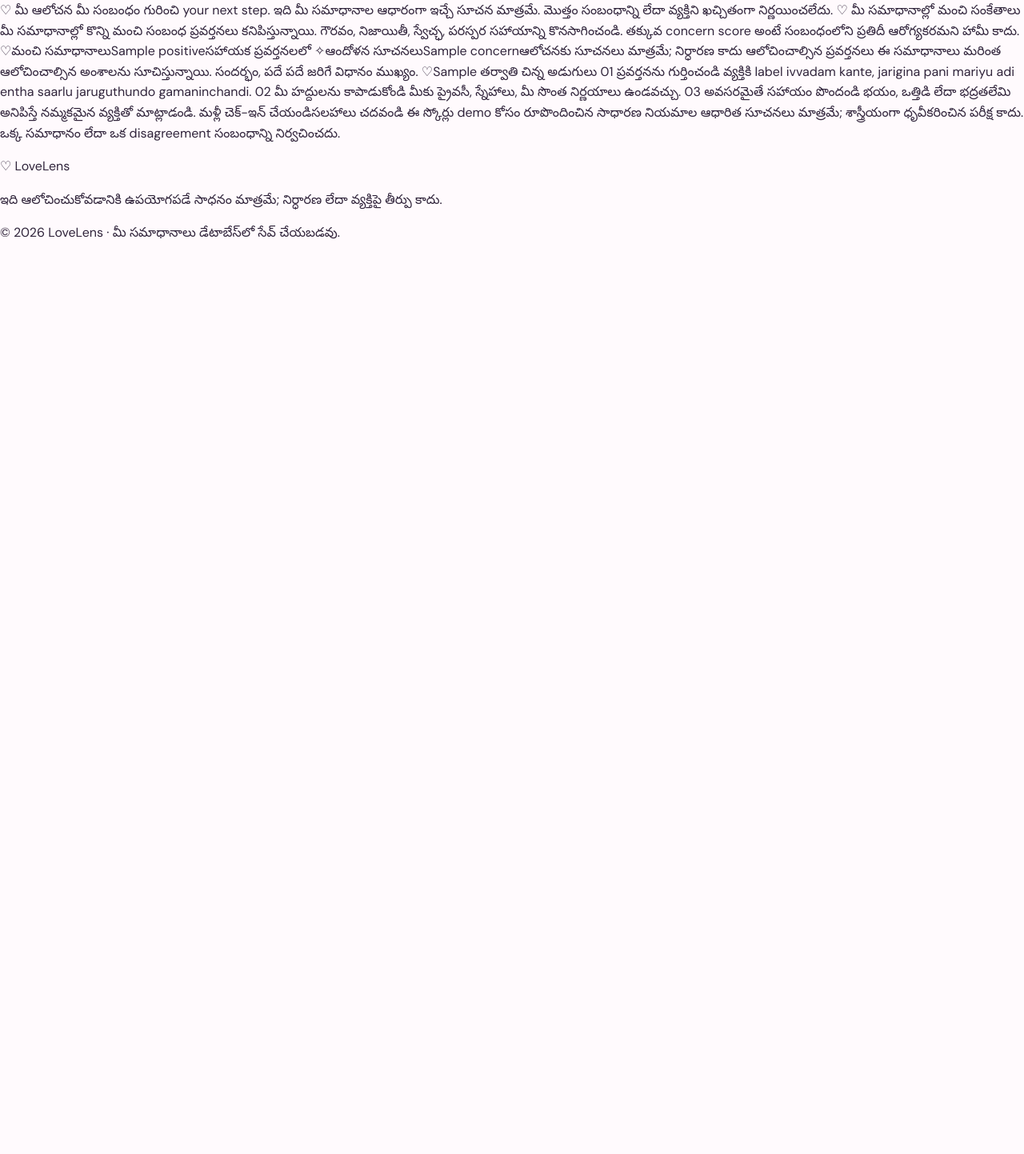
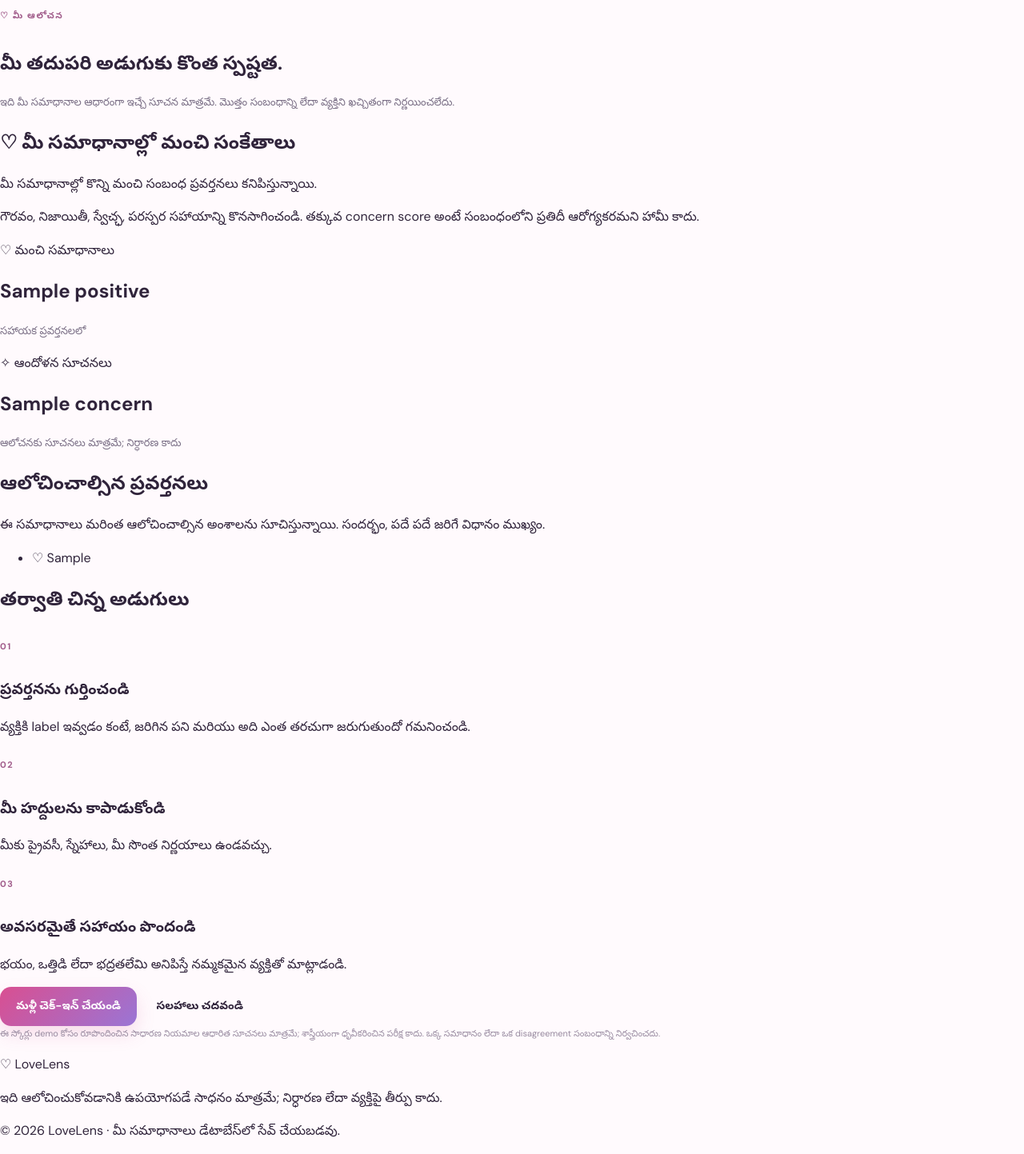
Before and after one commit to sharonpuligadda59-pixel/lovelens-project, a Flask app: template templates/results.html in a window 1280 px wide. Shown: the part 82-1525 px from the top of the page at 80% size. Before the commit the page ends 381 px from the top, so only its background shows below. Run offline with Flask 3, Linux system fonts and the light colour scheme; the visitor is signed in with stand-in values (Sample User, id 1); the template is opened without the code that fills it: most values are stand-ins (such as "Sample title", 1, 10 or a date in 2020).

Commit message:
Fix results page HTML layout

```diff
--- a/templates/results.html
+++ b/templates/results.html
@@ -1,57 +1,121 @@
-{% extends "base.html" %} {% block title %}{{ 'Your reflection' if lang == 'en' else 'మీ ఫలితాలు' }}{% endblock %} {% block content %}
+
+{% extends "base.html" %}
+
+{% block title %}
+{{ 'Your reflection' if lang == 'en' else 'మీ ఫలితాలు' }}
+{% endblock %}
+
+{% block content %}
+<main class="container results-page">
+
+    <section class="section">
+        <p class="eyebrow">
             ♡ {{ 'YOUR REFLECTION' if lang == 'en' else 'మీ ఆలోచన' }}
-{{ 'A little clarity for' if lang == 'en' else 'మీ సంబంధం గురించి' }} your next step.
+        </p>
+
+        <h1>
+            {{ 'A little clarity for your next step.' if lang == 'en' else 'మీ తదుపరి అడుగుకు కొంత స్పష్టత.' }}
+        </h1>
+
+        <p class="muted">
             {{ 'This is a reflection guide based only on your answers. It cannot determine the whole relationship or diagnose anyone.' if lang == 'en' else 'ఇది మీ సమాధానాల ఆధారంగా ఇచ్చే సూచన మాత్రమే. మొత్తం సంబంధాన్ని లేదా వ్యక్తిని ఖచ్చితంగా నిర్ణయించలేదు.' }}
+        </p>
+    </section>
 
     {% if level == 'priority' %}
-!
-{{ 'PLEASE TAKE THIS SERIOUSLY' if lang == 'en' else 'దయచేసి దీన్ని సీరియస్‌గా తీసుకోండి' }}
-{{ 'Some answers point to important safety or boundary concerns.' if lang == 'en' else 'కొన్ని సమాధానాలు భద్రత లేదా వ్యక్తిగత హద్దుల గురించి ముఖ్యమైన ఆందోళనలను సూచిస్తున్నాయి.' }}
-{{ 'You deserve to feel safe and respected. Consider talking with a trusted adult, friend, counsellor, or local support service. If you are in immediate danger, contact local emergency services.' if lang == 'en' else 'మీరు భద్రంగా, గౌరవంగా ఉండటానికి అర్హులు. నమ్మకమైన పెద్దవారు, స్నేహితుడు లేదా కౌన్సిలర్‌తో మాట్లాడండి. తక్షణ ప్రమాదం ఉంటే స్థానిక అత్యవసర సేవలను సంప్రదించండి.' }}
+    <section class="card result-card">
+        <h2>! {{ 'PLEASE TAKE THIS SERIOUSLY' if lang == 'en' else 'దయచేసి దీన్ని సీరియస్‌గా తీసుకోండి' }}</h2>
+        <p>{{ 'Some answers point to important safety or boundary concerns.' if lang == 'en' else 'కొన్ని సమాధానాలు భద్రత లేదా వ్యక్తిగత హద్దుల గురించి ముఖ్యమైన ఆందోళనలను సూచిస్తున్నాయి.' }}</p>
+        <p>{{ 'You deserve to feel safe and respected. Consider talking with a trusted adult, friend, counsellor, or local support service. If you are in immediate danger, contact local emergency services.' if lang == 'en' else 'మీరు భద్రంగా, గౌరవంగా ఉండటానికి అర్హులు. నమ్మకమైన పెద్దవారు, స్నేహితుడు లేదా కౌన్సిలర్‌తో మాట్లాడండి. తక్షణ ప్రమాదం ఉంటే స్థానిక అత్యవసర సేవలను సంప్రదించండి.' }}</p>
+    </section>
 
     {% elif level == 'high' %}
-♡
-{{ 'AREAS TO PAY ATTENTION TO' if lang == 'en' else 'శ్రద్ధ పెట్టాల్సిన అంశాలు' }}
-{{ 'Several patterns may deserve a closer look.' if lang == 'en' else 'కొన్ని ప్రవర్తనా విధానాలను మరింత గమనించడం ఉపయోగపడుతుంది.' }}
-{{ 'Think about whether these patterns repeat, how they affect you, and whether your boundaries are respected.' if lang == 'en' else 'ఇవి మళ్లీ మళ్లీ జరుగుతున్నాయా, మీపై ఎలా ప్రభావం చూపుతున్నాయో, మీ హద్దులకు గౌరవం ఉందో ఆలోచించండి.' }}
+    <section class="card result-card">
+        <h2>♡ {{ 'AREAS TO PAY ATTENTION TO' if lang == 'en' else 'శ్రద్ధ పెట్టాల్సిన అంశాలు' }}</h2>
+        <p>{{ 'Several patterns may deserve a closer look.' if lang == 'en' else 'కొన్ని ప్రవర్తనా విధానాలను మరింత గమనించడం ఉపయోగపడుతుంది.' }}</p>
+        <p>{{ 'Think about whether these patterns repeat, how they affect you, and whether your boundaries are respected.' if lang == 'en' else 'ఇవి మళ్లీ మళ్లీ జరుగుతున్నాయా, మీపై ఎలా ప్రభావం చూపుతున్నాయో, మీ హద్దులకు గౌరవం ఉందో ఆలోచించండి.' }}</p>
+    </section>
 
     {% elif level == 'moderate' %}
-✧
-{{ 'ROOM FOR REFLECTION' if lang == 'en' else 'ఆలోచించాల్సిన అంశాలు' }}
-{{ 'A few patterns may need attention.' if lang == 'en' else 'కొన్ని అంశాలపై శ్రద్ధ పెట్టడం ఉపయోగపడుతుంది.' }}
-{{ 'Talk openly if it feels safe, and notice whether both people listen and make changes over time.' if lang == 'en' else 'సురక్షితంగా అనిపిస్తే ఓపెన్‌గా మాట్లాడండి. ఇద్దరూ ఒకరినొకరు విని, కాలక్రమంలో మార్పులు చేస్తున్నారో గమనించండి.' }}
+    <section class="card result-card">
+        <h2>✧ {{ 'ROOM FOR REFLECTION' if lang == 'en' else 'ఆలోచించాల్సిన అంశాలు' }}</h2>
+        <p>{{ 'A few patterns may need attention.' if lang == 'en' else 'కొన్ని అంశాలపై శ్రద్ధ పెట్టడం ఉపయోగపడుతుంది.' }}</p>
+        <p>{{ 'Talk openly if it feels safe, and notice whether both people listen and make changes over time.' if lang == 'en' else 'సురక్షితంగా అనిపిస్తే ఓపెన్‌గా మాట్లాడండి. ఇద్దరూ ఒకరినొకరు విని, కాలక్రమంలో మార్పులు చేస్తున్నారో గమనించండి.' }}</p>
+    </section>
 
     {% else %}
-♡
-{{ 'POSITIVE SIGNS IN YOUR ANSWERS' if lang == 'en' else 'మీ సమాధానాల్లో మంచి సంకేతాలు' }}
-{{ 'Your answers show some positive relationship patterns.' if lang == 'en' else 'మీ సమాధానాల్లో కొన్ని మంచి సంబంధ ప్రవర్తనలు కనిపిస్తున్నాయి.' }}
-{{ 'Keep nurturing respect, honesty, space, and mutual support. A lower concern score does not guarantee that every part of a relationship is healthy.' if lang == 'en' else 'గౌరవం, నిజాయితీ, స్వేచ్ఛ, పరస్పర సహాయాన్ని కొనసాగించండి. తక్కువ concern score అంటే సంబంధంలోని ప్రతిదీ ఆరోగ్యకరమని హామీ కాదు.' }}
+    <section class="card result-card">
+        <h2>♡ {{ 'POSITIVE SIGNS IN YOUR ANSWERS' if lang == 'en' else 'మీ సమాధానాల్లో మంచి సంకేతాలు' }}</h2>
+        <p>{{ 'Your answers show some positive relationship patterns.' if lang == 'en' else 'మీ సమాధానాల్లో కొన్ని మంచి సంబంధ ప్రవర్తనలు కనిపిస్తున్నాయి.' }}</p>
+        <p>{{ 'Keep nurturing respect, honesty, space, and mutual support. A lower concern score does not guarantee that every part of a relationship is healthy.' if lang == 'en' else 'గౌరవం, నిజాయితీ, స్వేచ్ఛ, పరస్పర సహాయాన్ని కొనసాగించండి. తక్కువ concern score అంటే సంబంధంలోని ప్రతిదీ ఆరోగ్యకరమని హామీ కాదు.' }}</p>
+    </section>
+    {% endif %}
 
+    <section class="grid results-stats">
+        <article class="card stat-card">
+            <p>♡ {{ 'Positive responses' if lang == 'en' else 'మంచి సమాధానాలు' }}</p>
+            <h2>{{ positive }}</h2>
+            <p class="muted">{{ 'Across supportive behaviours' if lang == 'en' else 'సహాయక ప్రవర్తనలలో' }}</p>
+        </article>
+
+        <article class="card stat-card">
+            <p>✧ {{ 'Concern indicators' if lang == 'en' else 'ఆందోళన సూచనలు' }}</p>
+            <h2>{{ concern }}</h2>
+            <p class="muted">{{ 'Reflection points, not a diagnosis' if lang == 'en' else 'ఆలోచనకు సూచనలు మాత్రమే; నిర్ధారణ కాదు' }}</p>
+        </article>
+    </section>
+
+    {% if concern_items %}
+    <section class="section">
+        <h2>{{ 'Patterns to reflect on' if lang == 'en' else 'ఆలోచించాల్సిన ప్రవర్తనలు' }}</h2>
+        <p>{{ 'These are the answers that raised a reflection point. Context and repeated patterns matter.' if lang == 'en' else 'ఈ సమాధానాలు మరింత ఆలోచించాల్సిన అంశాలను సూచిస్తున్నాయి. సందర్భం, పదే పదే జరిగే విధానం ముఖ్యం.' }}</p>
+
+        <div class="card">
+            <ul class="reflection-list">
+                {% for q in concern_items %}
+                <li>♡ {{ q.en if lang == 'en' else q.te }}</li>
+                {% endfor %}
+            </ul>
+        </div>
+    </section>
     {% endif %}
-♡{{ 'Positive responses' if lang == 'en' else 'మంచి సమాధానాలు' }}{{ positive }}{{ 'across supportive behaviours' if lang == 'en' else 'సహాయక ప్రవర్తనలలో' }}
-✧{{ 'Concern indicators' if lang == 'en' else 'ఆందోళన సూచనలు' }}{{ concern }}{{ 'simple reflection points, not a diagnosis' if lang == 'en' else 'ఆలోచనకు సూచనలు మాత్రమే; నిర్ధారణ కాదు' }}
-{% if concern_items %}
-{{ 'Patterns to reflect on' if lang == 'en' else 'ఆలోచించాల్సిన ప్రవర్తనలు' }}
-{{ 'These are the answers that raised a reflection point. Context and repeated patterns matter.' if lang == 'en' else 'ఈ సమాధానాలు మరింత ఆలోచించాల్సిన అంశాలను సూచిస్తున్నాయి. సందర్భం, పదే పదే జరిగే విధానం ముఖ్యం.' }}
 
-{% for q in concern_items %}
-♡{{ q.en if lang == 'en' else q.te }}
-{% endfor %}
-{% endif %}
-{{ 'Gentle next steps' if lang == 'en' else 'తర్వాతి చిన్న అడుగులు' }}
-01
-{{ 'Name the behaviour' if lang == 'en' else 'ప్రవర్తనను గుర్తించండి' }}
-{{ 'Focus on specific actions and how often they happen, rather than labels.' if lang == 'en' else 'వ్యక్తికి label ivvadam kante, jarigina pani mariyu adi entha saarlu jaruguthundo gamaninchandi.' }}
+    <section class="section">
+        <h2>{{ 'Gentle next steps' if lang == 'en' else 'తర్వాతి చిన్న అడుగులు' }}</h2>
 
-02
-{{ 'Protect your boundaries' if lang == 'en' else 'మీ హద్దులను కాపాడుకోండి' }}
-{{ 'You are allowed to have privacy, friendships, and independent choices.' if lang == 'en' else 'మీకు ప్రైవసీ, స్నేహాలు, మీ సొంత నిర్ణయాలు ఉండవచ్చు.' }}
+        <div class="grid next-steps">
+            <article class="card">
+                <p class="eyebrow">01</p>
+                <h3>{{ 'Name the behaviour' if lang == 'en' else 'ప్రవర్తనను గుర్తించండి' }}</h3>
+                <p>{{ 'Focus on specific actions and how often they happen, rather than labels.' if lang == 'en' else 'వ్యక్తికి label ఇవ్వడం కంటే, జరిగిన పని మరియు అది ఎంత తరచుగా జరుగుతుందో గమనించండి.' }}</p>
+            </article>
 
-03
-{{ 'Reach out if needed' if lang == 'en' else 'అవసరమైతే సహాయం పొందండి' }}
-{{ 'Talk to someone trustworthy if you feel afraid, pressured, or unsafe.' if lang == 'en' else 'భయం, ఒత్తిడి లేదా భద్రతలేమి అనిపిస్తే నమ్మకమైన వ్యక్తితో మాట్లాడండి.' }}
+            <article class="card">
+                <p class="eyebrow">02</p>
+                <h3>{{ 'Protect your boundaries' if lang == 'en' else 'మీ హద్దులను కాపాడుకోండి' }}</h3>
+                <p>{{ 'You are allowed to have privacy, friendships, and independent choices.' if lang == 'en' else 'మీకు ప్రైవసీ, స్నేహాలు, మీ సొంత నిర్ణయాలు ఉండవచ్చు.' }}</p>
+            </article>
 
-{{ 'Retake check-in' if lang == 'en' else 'మళ్లీ చెక్-ఇన్ చేయండి' }}{{ 'Read advice' if lang == 'en' else 'సలహాలు చదవండి' }}
+            <article class="card">
+                <p class="eyebrow">03</p>
+                <h3>{{ 'Reach out if needed' if lang == 'en' else 'అవసరమైతే సహాయం పొందండి' }}</h3>
+                <p>{{ 'Talk to someone trustworthy if you feel afraid, pressured, or unsafe.' if lang == 'en' else 'భయం, ఒత్తిడి లేదా భద్రతలేమి అనిపిస్తే నమ్మకమైన వ్యక్తితో మాట్లాడండి.' }}</p>
+            </article>
+        </div>
+    </section>
+
+    <section class="section result-actions">
+        <a class="btn btn-primary" href="{{ url_for('check_in') }}">
+            {{ 'Retake check-in' if lang == 'en' else 'మళ్లీ చెక్-ఇన్ చేయండి' }}
+        </a>
+        <a class="btn" href="{{ url_for('advice') }}">
+            {{ 'Read advice' if lang == 'en' else 'సలహాలు చదవండి' }}
+        </a>
+    </section>
+
+    <p class="muted disclaimer">
         {{ 'Scores are simple rule-based indicators created for this demo, not a scientifically validated test. One answer or disagreement alone cannot define a relationship.' if lang == 'en' else 'ఈ స్కోర్లు demo కోసం రూపొందించిన సాధారణ నియమాల ఆధారిత సూచనలు మాత్రమే; శాస్త్రీయంగా ధృవీకరించిన పరీక్ష కాదు. ఒక్క సమాధానం లేదా ఒక disagreement సంబంధాన్ని నిర్వచించదు.' }}
+    </p>
 
+</main>
 {% endblock %}
```
Lines whose indentation alone changed are shown as unchanged.
